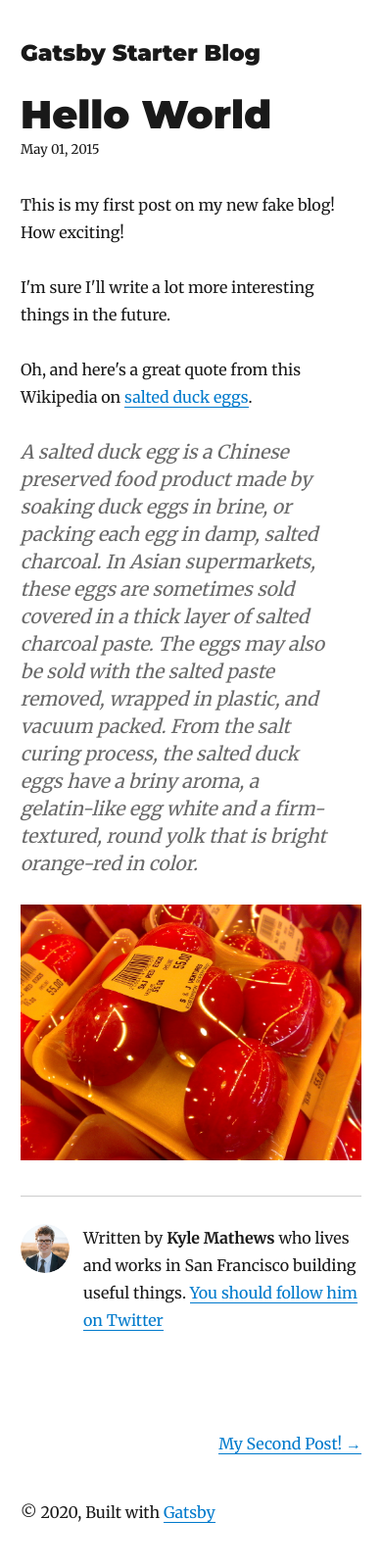
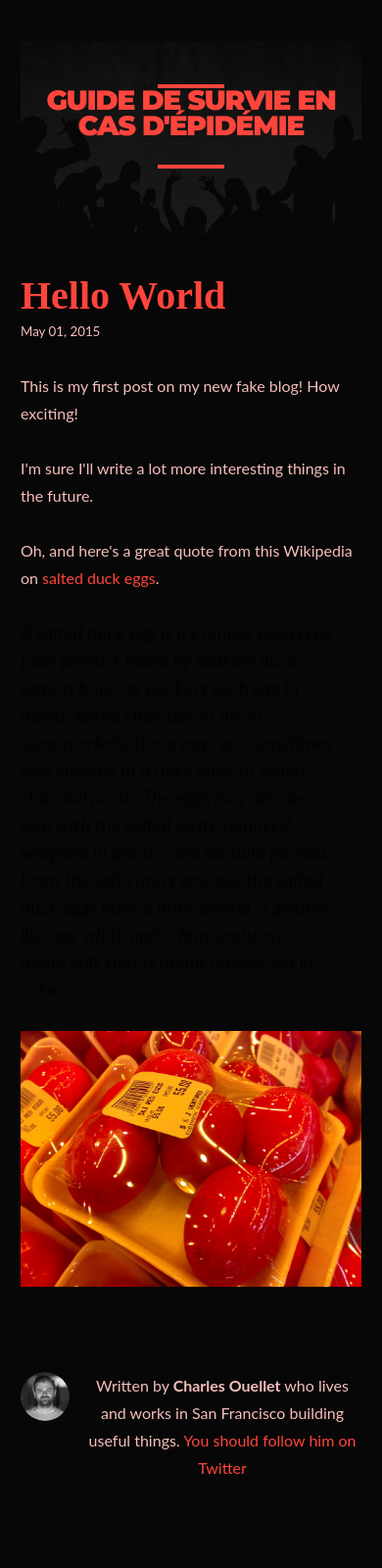
Before and after one commit to snipcart/jamstackqc-gatsby, a Gatsby site: page /hello-world/ in a window 390 px wide. Shown: the top 1600 px of the page at 98% size. Built offline with nearby package versions, Linux system fonts and the light colour scheme; Gatsby itself is replaced by a stand-in of ours; some packages are replaced by stand-ins of ours.

Commit message:
Added some styles

```diff
--- a/gatsby-config.js
+++ b/gatsby-config.js
@@ -1,14 +1,15 @@
 module.exports = {
   siteMetadata: {
-    title: `Gatsby Starter Blog`,
-    author: `Kyle Mathews`,
-    description: `A starter blog demonstrating what Gatsby can do.`,
+    title: `Guide de survie en cas d'épidémie`,
+    author: `Charles Ouellet`,
+    description: `Guide de survie en cas d'épidémie.`,
     siteUrl: `https://gatsby-starter-blog-demo.netlify.com/`,
     social: {
-      twitter: `kylemathews`,
+      twitter: `couellet`,
     },
   },
   plugins: [
+    `gatsby-plugin-sass`,
     {
       resolve: `gatsby-source-filesystem`,
       options: {
--- a/package.json
+++ b/package.json
@@ -36,6 +36,8 @@
     "typography-theme-wordpress-2016": "^0.16.19"
   },
   "devDependencies": {
+    "gatsby-plugin-sass": "^2.1.27",
+    "node-sass": "^4.13.1",
     "prettier": "^1.19.1"
   },
   "homepage": "https://github.com/gatsbyjs/gatsby-starter-blog#readme",
--- a/src/components/bio.js
+++ b/src/components/bio.js
@@ -14,7 +14,7 @@ import { rhythm } from "../utils/typography"
 const Bio = () => {
   const data = useStaticQuery(graphql`
     query BioQuery {
-      avatar: file(absolutePath: { regex: "/assets/profile-pic.jpg/" }) {
+      avatar: file(absolutePath: { regex: "/assets/charles.jpg/" }) {
         childImageSharp {
           fixed(width: 50, height: 50) {
             ...GatsbyImageSharpFixed
--- a/src/components/layout.js
+++ b/src/components/layout.js
@@ -1,3 +1,4 @@
+import "./layout.scss"
 import React from "react"
 import { Link } from "gatsby"
 
@@ -7,7 +8,7 @@ const Layout = (props) => {
   const { children } = props;
 
   return (
-    <div
+    <div className="main"
       style={{
         marginLeft: `auto`,
         marginRight: `auto`,
@@ -15,7 +16,7 @@ const Layout = (props) => {
         padding: `${rhythm(1.5)} ${rhythm(3 / 4)}`,
       }}
     >
-      <header><LayoutHeader {...props} /></header>
+      <header className="header"><LayoutHeader {...props} /></header>
       <main>{children}</main>
       <footer>
         © {new Date().getFullYear()}, Built with
--- /dev/null
+++ b/src/components/layout.scss
@@ -0,0 +1,132 @@
+@import "../styles/colors.scss";
+
+html, body {
+    overflow-x: hidden;
+}
+
+body {
+    background-color: $dark-bg;
+    color: $text-main;
+    font-family: Lato;
+}
+
+.header {
+    padding: 128px 0 175px 0;
+
+    background:
+        url('../assets/zombies.svg') no-repeat bottom,
+        linear-gradient(180deg, rgba(25, 25, 25, 0) 0%, #191919 100%),
+        url('../assets/hero-background.jpg');
+    background-size: 100%;
+
+    &:before, &:after {
+        display: block;
+        content: "";
+        margin: auto;
+        width: 68px;
+        border: 2px solid $primary-highlight;
+    }
+    h1, h3 {
+        font-family: "Centenario v0.1";
+        font-size: 136px;
+        line-height: 92.9%;
+
+        box-sizing: border-box;
+        padding: 0 20px;
+        margin: 36px auto;
+        width: 726px;
+        max-width: 100%;
+        /* or 126px */
+
+        text-align: center;
+        letter-spacing: -0.04em;
+        text-transform: uppercase;
+    }
+
+    h3 {
+        font-size: 68px;
+    }
+
+    .bio {
+        width: 464px;
+        max-width: 100%;
+        font-size: 24px;
+        line-height: 135.3%;
+        margin: 36px auto;
+        /* or 32px */
+
+        text-align: center;
+        letter-spacing: 0.03em;
+    }
+
+
+    @media screen and (max-width: 420px) {
+        padding: 44px 0 80px 0;
+
+        h1 {
+            font-size: 54px;
+            margin: 26px auto;
+        }
+
+        h3 {
+            font-size: 28px;
+            margin: 26px auto;
+        }
+
+        .bio {
+            margin: 26px auto;
+            font-size: 18px;
+            padding: 0 20px;
+        }
+    }
+}
+
+.bio a {
+    color: $primary-highlight;
+    text-decoration: none;
+    font-weight: bold;
+}
+
+main {
+    flex: 1 1 100%;
+}
+
+.main {
+    display: flex;
+    flex-direction: column;
+}
+
+h1, h2, h3, h4 {
+    color: $primary-highlight;
+    font-family: "Centenario v0.1";
+    margin: 0;
+}
+
+a {
+    color: $primary-highlight;
+    box-shadow: none;
+    text-decoration: none;
+    &:hover {
+        box-shadow: 0 1px 0 0 currentColor;
+    }
+}
+
+.markdown img {
+    height: 175px;
+    margin: 15px;
+    float: left;
+}
+
+footer {
+    margin: 110px auto;
+    text-align: center;
+    max-width: 100%;
+
+    & > div {
+        background-size: contain;
+    }
+
+    @media screen and (max-width: 420px) {
+        margin: 50px auto;
+    }
+}
--- /dev/null
+++ b/src/pages/index.scss
@@ -0,0 +1,78 @@
+@import '../styles/fonts.scss';
+@import '../styles/colors.scss';
+
+.post {
+    display: flex;
+
+    &-aside {
+        flex: 1 1 40%;
+    }
+
+    @media screen and (max-width: 420px) {
+        flex-direction: column;
+    }
+}
+
+.post-title {
+    font-family: 'Centenario v0.1';
+    font-size: 56px;
+    line-height: 92.9%;
+
+    letter-spacing: -0.04em;
+    text-transform: uppercase;
+
+    @media screen and (max-width: 420px) {
+        font-size: 36px;
+    }
+}
+
+.products {
+    flex: 1 1 60%;
+    display: flex;
+    text-align: center;
+
+    article {
+        flex: 1 1 100%;
+        margin: 15px;
+    }
+
+    .snipcart-add-item {
+        border: none;
+        background: none;
+        color: $primary-highlight;
+
+        font-family: 'Centenario v0.1';
+        font-size: 40px;
+        line-height: 92.9%;
+
+        letter-spacing: -0.04em;
+        text-transform: uppercase;
+
+        &:hover {
+            cursor: pointer;
+            box-shadow: 0 1px 0 0 currentColor;
+        }
+    }
+
+    .product-name {
+        font-size: 20px;
+        line-height: 135.3%;
+
+        letter-spacing: 0.03em;
+    }
+
+    @media screen and (max-width: 420px) {
+        article {
+            margin: 5px;
+            max-width: 22%;
+        }
+
+        .snipcart-add-item {
+            font-size: 30px;
+        }
+
+        .product-name {
+            font-size: 14px;
+        }
+    }
+}
--- /dev/null
+++ b/src/styles/colors.scss
@@ -0,0 +1,4 @@
+$primary-highlight: #FF453C;
+$text-main: #F5BEBB;
+$dark-bg: #070707;
+$light-bg: #131313;
--- /dev/null
+++ b/src/styles/fonts.scss
@@ -0,0 +1,10 @@
+@font-face {
+    font-family: 'Centenario v0.1';
+    src: url('/fonts/Centenariov01-Regular.eot');
+    src: url('/fonts/Centenariov01-Regular.eot?#iefix') format('embedded-opentype'),
+        url('/fonts/Centenariov01-Regular.woff2') format('woff2'),
+        url('/fonts/Centenariov01-Regular.woff') format('woff'),
+        url('/fonts/Centenariov01-Regular.ttf') format('truetype');
+    font-weight: normal;
+    font-style: normal;
+}
```
Also changed, not shown: src/pages/index.js (+8 -15 lines), content/assets/charles.jpg (added), src/assets/hero-background.jpg (added), src/assets/profile-pic.svg (added), src/assets/zombies.svg (added), static/fonts/Centenariov01-Regular.ttf (added), static/fonts/Centenariov01-Regular.woff (added), static/fonts/Centenariov01-Regular.woff2 (added), 2 other files.
